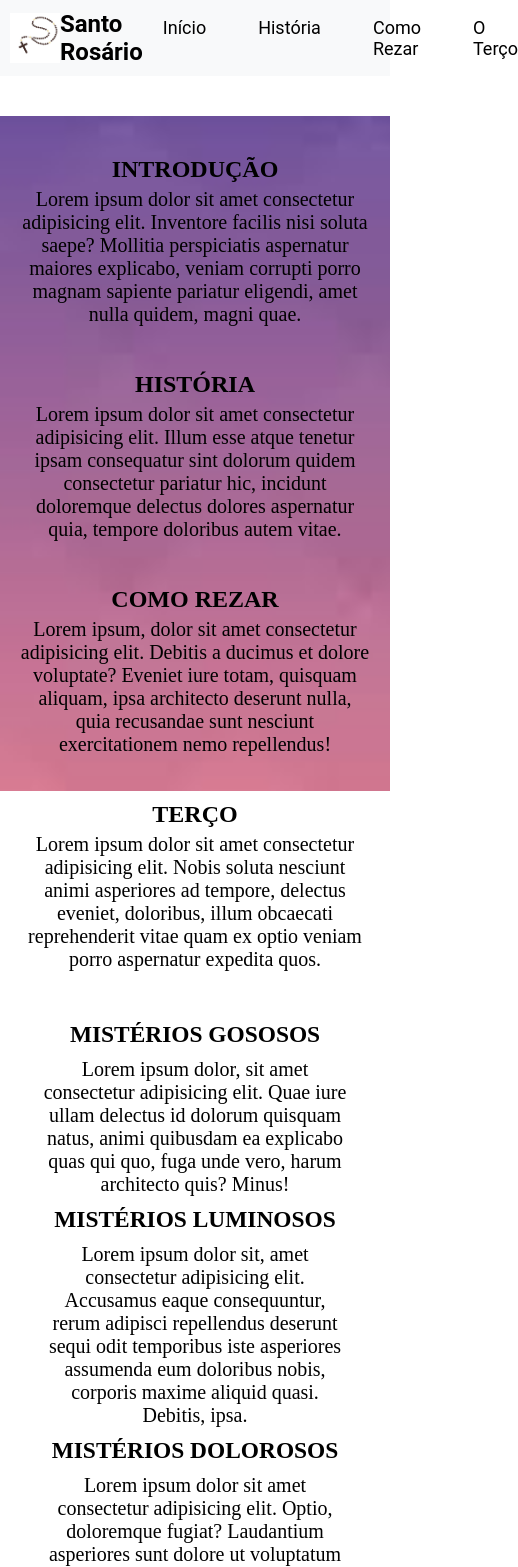
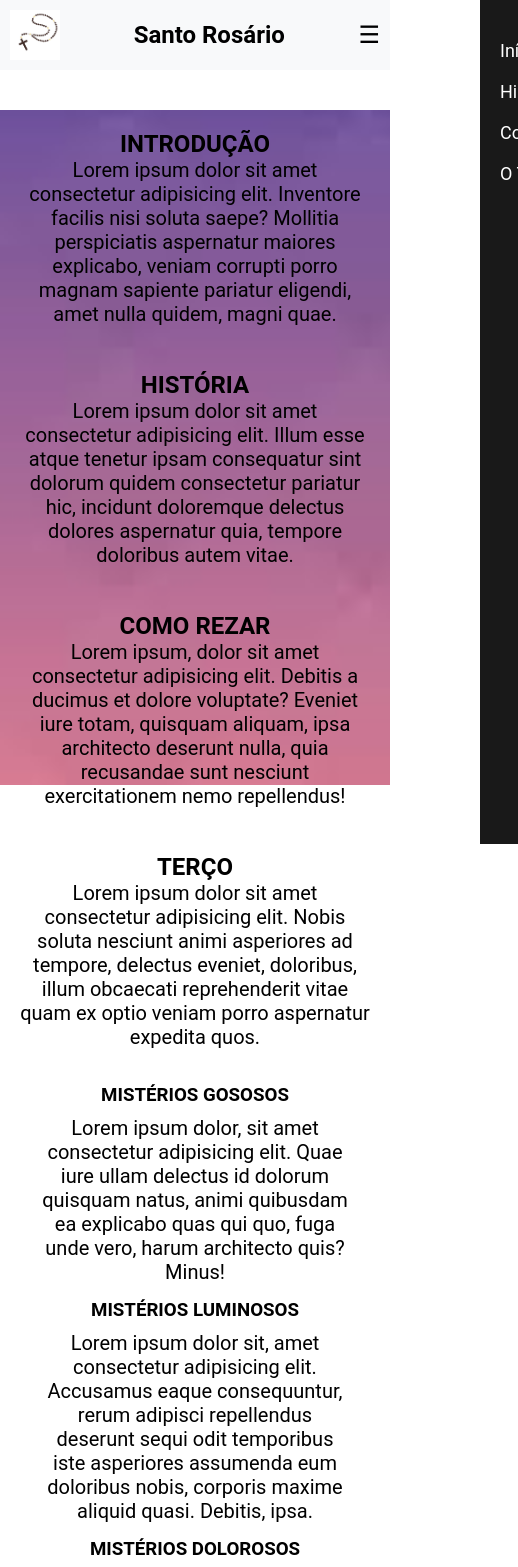
Before and after one commit to naimadicaro123/sanrosario, a plain HTML site: page index.html in a window 390 px wide. Shown: the top 1567 px of the page, 518 px wide, since content can reach past the window. Drawn offline with Linux system fonts and the light colour scheme; files whose address does not match are found by name.

Commit message:
Consertei
Esqueci de salvar

```diff
--- a/csss/style.css
+++ b/csss/style.css
@@ -1,10 +1,14 @@
-*{
+* {
     margin: 0;
     padding: 0;
     scroll-behavior: smooth;
 }
-html{
-
+html {
+    height: 100%;
+}
+body {
+    font-family: 'Roboto', sans-serif;
+    height: 100%;
 }
 .inicio-container {
     display: flex;
@@ -13,141 +17,88 @@ html{
     padding: 10px;
     background-color: #f8f9fa;
     margin-bottom: 40px;
-    font-family: 'Roboto', sans-serif;
 }
-
 .inicio-container img {
-    margin-right: 0px;
-    max-width: 100%;
-    max-height: 100%;
-    height:50px ;
+    height: 50px;
     width: 50px;
-    margin-right: 0px;
 }
 a.estilo {
     text-decoration: none;
     color: inherit;
     transition: color 1s ease;
 }
-
 a.estilo:hover {
     color: gold;
 }
 .SantoRosario {
     margin-right: 20px;
-    margin-left: 0px;
-    padding-left: 0px;
-    text-align: left;
 }
 .laslistas-container {
     list-style: none;
     display: flex;
-    padding: 0;
-    margin: 0;
-    margin-right: 15px;
-    margin-left:0px ;
     gap: 32px;
 }
-.laslistas-container li {
-    margin-left: 20px;
-
+.hamburger-menu {
+    display: none;
+    font-size: 24px;
+    cursor: pointer;
 }
-.laslistas-container a{
+@media (max-width: 768px) {
+    .laslistas-container {
+        display: none;
+    }
+    .hamburger-menu {
+        display: block;
+    }
+}
+.overlay {
+    position: fixed;
+    top: 0;
+    right: -100%;
+    width: 300px;
+    height: 100%;
+    background-color: rgba(0, 0, 0, 0.9);
+    color: white;
+    transition: right 0.3s ease;
+    z-index: 1000;
+}
+.overlay.open {
+    right: 0;
+}
+.menu-content {
+    padding: 20px;
+}
+.menu-content ul {
+    list-style: none;
+}
+.menu-content li {
+    margin: 20px 0;
+}
+.menu-content a {
+    text-decoration: none;
+    color: white;
     font-size: 18px;
-    color: black;
-    padding-block: 16px;
 }
-.principio{
+.principio {
     height: calc(100vh - 20vh);
     background-position: center;
-    background-size:cover ;
-    background-repeat:no-repeat;
+    background-size: cover;
+    background-repeat: no-repeat;
     background-image: url("imagens/background.jpg");
 }
-.introdutio-container{
+.introdutio-container, .hist-container, .rezar-container, .tercum-container {
     display: flex;
     flex-direction: column;
     align-items: center;
     text-align: center;
     padding: 20px;
 }
-.introdu-container{
-    margin-top: 20px;
-    display: flex;
-    justify-content: center;
-    text-align: center;
-    margin-bottom: 5px;
-}
-.int-container{
+.int-container, .histo-container, .oram-container, .terco-container, .mistery-container p {
     text-align: center;
     justify-content: center;
     margin-bottom: 5px;
     font-size: 20px;
     max-width: 1000px;
-}
-.hist-container{
-    display: flex;
-    flex-direction: column;
-    align-items: center;
-    text-align: center;
-    padding: 20px;
-}
-.history-container{
-    text-align: center;
-justify-content: center;
-   margin-bottom: 5px;
-}
-.histo-container{
-    text-align: center;
-    justify-content: center;
-    margin-bottom: 5px;
-    font-size: 20px;
-    max-width: 1000px;
-}
-
-.rezar-container{
-    display: flex;
-    flex-direction: column;
-    align-items: center;
-    text-align: center;
-    padding: 20px;
-}
-.comum-container{
-    text-align: center;
-justify-content: center;
-   margin-bottom: 5px;
-}
-.oram-container{
-    text-align: center;
-    justify-content: center;
-    margin-bottom: 5px;
-    font-size: 20px;
-    max-width: 1000px;
-}
-.tercum-container{
-    justify-content: center;
-    align-items: center;
-    margin-bottom: 20px;
-}
-.tercum-container{
-    display: flex;
-    flex-direction: column;
-    align-items: center;
-    text-align: center;
-    padding: 20px;
-}
-.tert-container{
-    text-align: center;
-justify-content: center;
-   margin-bottom: 5px;
-
-}
-.terco-container{
-    text-align: center;
-   justify-content: center;
-   margin-bottom: 20px;
-   max-width: 1000px;
-   font-size: 20px;
 }
 .mistery-container {
     display: flex;
@@ -155,19 +106,14 @@ justify-content: center;
     align-items: center;
     text-align: center;
     padding: 20px;
-    font-size: 20px;
 }
-    .mistery-container h3 {
-     margin: 10px 0; /* Espaçamento entre os <h3> */
+.mistery-container h3 {
+    margin: 10px 0;
 }
-    .mistery-container p {
-    max-width: 600px; /* Limita a largura dos parágrafos para melhor legibilidade */
-
-}
-.finale-container{
+.finale-container {
     text-align: center;
 }
-footer{
+footer {
     background-color: gold;
     margin-top: 20px;
 }
--- a/index.html
+++ b/index.html
@@ -17,8 +17,19 @@
                 <li class="como"><a href="#como-rezar" class="estilo">Como Rezar</a></li>
                 <li class="tero"><a href="#terco" class="estilo">O Terço</a></li>
             </ul>
+            <div class="hamburger-menu" onclick="toggleMenu()">☰</div>
         </nav>
     </header>
+    <div class="overlay" id="menuOverlay">
+        <div class="menu-content">
+            <ul>
+                <li><a href="#inicio" class="estilo">Início</a></li>
+                <li><a href="#historia" class="estilo">História</a></li>
+                <li><a href="#como-rezar" class="estilo">Como Rezar</a></li>
+                <li><a href="#terco" class="estilo">O Terço</a></li>
+            </ul>
+        </div>
+    </div>
     <main class="principio">
         <div id="inicio" class="introdutio-container">
             <h2 class="introdu-container">INTRODUÇÃO</h2>
@@ -52,6 +63,6 @@
     <footer>
 
     </footer>
-    <script defer ="script.js"></script>
+    <script defer src="script.js"></script>
 </body>
 </html>
```
